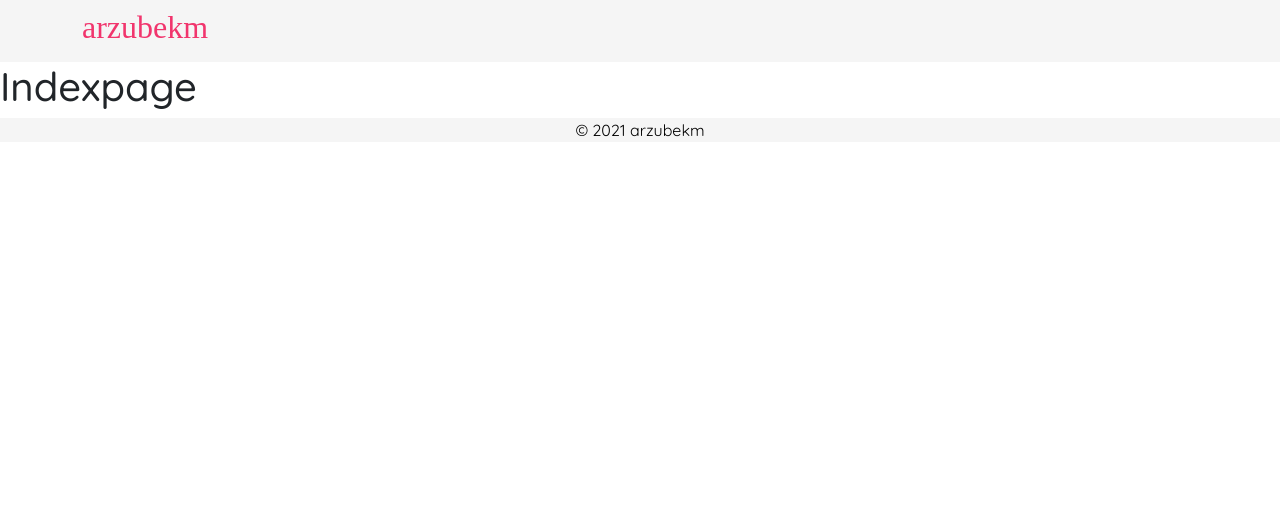
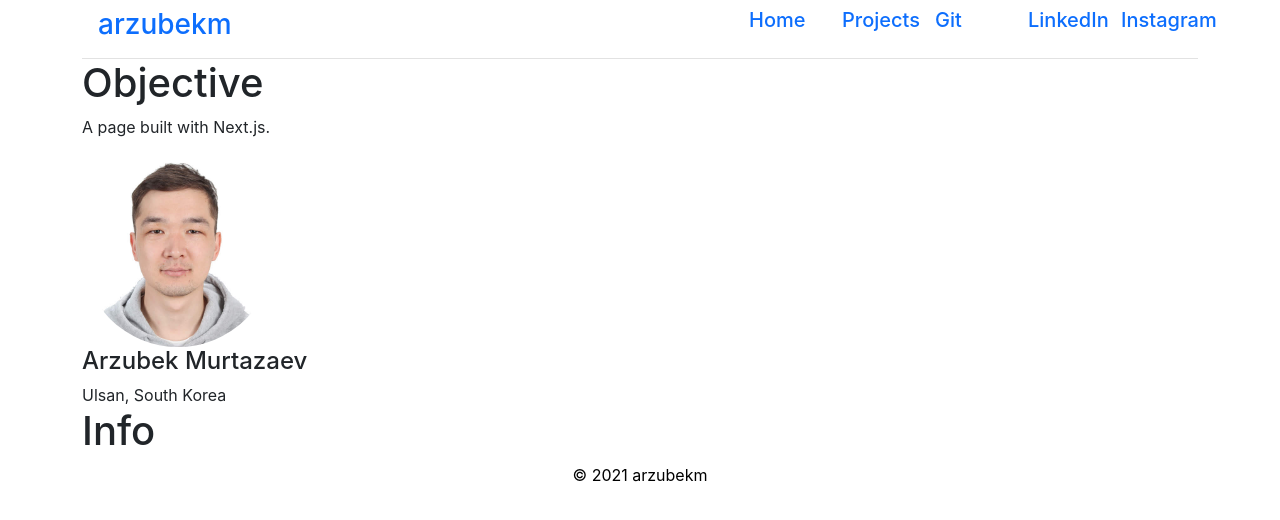
Before and after one commit to arzubekm/portfolio, a Next.js app: page / in a window 1280 px wide. Shown: the top 520 px of the page. Built offline with nearby package versions, Linux system fonts and the light colour scheme.

Commit message:
Working on body part

```diff
--- a/comps/Footer.js
+++ b/comps/Footer.js
@@ -2,7 +2,7 @@ import styles from '../styles/Home.module.css'
 
 const Footer = () => {
     return (
-        <div className="fluid">
+        <div className="container">
             <footer className={styles.footer}>
             © 2021 <a href="https://www.linkedin.com/in/arzubek-murtazaev-360822142/" target="_blank">arzubekm</a>
             </footer>
--- a/comps/Navbar.js
+++ b/comps/Navbar.js
@@ -1,19 +1,33 @@
 import Link from 'next/link'
 import 'bootstrap/dist/css/bootstrap.css'
 import styles from '../styles/Home.module.css'
-import { FontAwesomeIcon } from '@fortawesome/react-fontawesome'
 
 const Navbar = () => {
     return (
-        <div className={styles.navbar}>
-            <div className="navbar navbar-light">
-                <div className="container-fluid">
-                <div className="container">
-                    <Link href="/"><a><h2>arzubekm</h2></a></Link>
-                </div>
-                <a href="https://github.com/arzubekm/" target="_blank">
-                    <FontAwesomeIcon icon="github" />
-                </a>
+        <div>
+            <div className="container">
+                <div className={styles.navbar}>
+                    <nav class="nav">
+                        <div class="col-3">
+                            <a href="/" class="nav-link active" aria-current="page"><h3>arzubekm</h3></a>
+                        </div>
+                        <div class="col-4"></div>
+                        <div class="col-1">
+                            <Link href="/"><a class="nav-link"><h5>Home</h5></a></Link>
+                        </div>
+                        <div class="col-1">
+                            <Link href="/projects"><a class="nav-link"><h5>Projects</h5></a></Link>
+                        </div>
+                        <div class="col-1">
+                            <a class="nav-link"><h5>Git</h5></a>
+                        </div>
+                        <div class="col-1">
+                            <a class="nav-link"><h5>LinkedIn</h5></a>
+                        </div>
+                        <div class="col-1">
+                            <a class="nav-link"><h5>Instagram</h5></a>
+                        </div>
+                    </nav>
                 </div>
             </div>
         </div>
--- a/pages/index.js
+++ b/pages/index.js
@@ -4,67 +4,25 @@ import styles from '../styles/Home.module.css'
 
 export default function Home() {
   return (
-    // <div className={styles.container}>
-    //   <Head>
-    //     <title>Create Next App</title>
-    //     <meta name="description" content="Generated by create next app" />
-    //     <link rel="icon" href="/favicon.ico" />
-    //   </Head>
-
-    //   <main className={styles.main}>
-    //     <h1 className={styles.title}>
-    //       Welcome to <a href="https://nextjs.org">Next.js!</a>
-    //     </h1>
-
-    //     <p className={styles.description}>
-    //       Get started by editing{' '}
-    //       <code className={styles.code}>pages/index.js</code>
-    //     </p>
-
-    //     <div className={styles.grid}>
-    //       <a href="https://nextjs.org/docs" className={styles.card}>
-    //         <h2>Documentation &rarr;</h2>
-    //         <p>Find in-depth information about Next.js features and API.</p>
-    //       </a>
-
-    //       <a href="https://nextjs.org/learn" className={styles.card}>
-    //         <h2>Learn &rarr;</h2>
-    //         <p>Learn about Next.js in an interactive course with quizzes!</p>
-    //       </a>
-
-    //       <a
-    //         href="https://github.com/vercel/next.js/tree/master/examples"
-    //         className={styles.card}
-    //       >
-    //         <h2>Examples &rarr;</h2>
-    //         <p>Discover and deploy boilerplate example Next.js projects.</p>
-    //       </a>
-
-    //       <a
-    //         href="https://vercel.com/new?utm_source=create-next-app&utm_medium=default-template&utm_campaign=create-next-app"
-    //         className={styles.card}
-    //       >
-    //         <h2>Deploy &rarr;</h2>
-    //         <p>
-    //           Instantly deploy your Next.js site to a public URL with Vercel.
-    //         </p>
-    //       </a>
-    //     </div>
-    //   </main>
-
-    //   <footer className={styles.footer}>
-    //     <a
-    //       href="https://vercel.com?utm_source=create-next-app&utm_medium=default-template&utm_campaign=create-next-app"
-    //       target="_blank"
-    //       rel="noopener noreferrer"
-    //     >
-    //       Powered by{' '}
-    //       <span className={styles.logo}>
-    //         <Image src="/vercel.svg" alt="Vercel Logo" width={72} height={16} />
-    //       </span>
-    //     </a>
-    //   </footer>
-    // </div>
-    <h1>Indexpage</h1>
+    <div>
+      <div className="container">
+        <div>
+          <div class="row-2">
+            <h1>Objective</h1>
+            <p>A page built with <a href="https://nextjs.org/" target="_blank">Next.js</a>.</p>
+          </div>
+          <div class="row-1">
+            <div class="col-3">
+              <img src="avatar.jpg" class={styles.imgavatar} alt="Arzu"/>
+              <h4>Arzubek Murtazaev</h4>
+              <h7>Ulsan, South Korea</h7>
+            </div>
+            <div class="col-9">
+              <h1>Info</h1>
+            </div>
+          </div>
+        </div>
+      </div>
+    </div>
   )
 }
--- a/styles/Home.module.css
+++ b/styles/Home.module.css
@@ -123,19 +123,18 @@
 /* OWN STYLES */
 
 .navbar {
-    background-color: whitesmoke;
-    border-color: transparent;
-    color: whitesmoke;
-}
-
-.navbar h2 {
-    color:#f1356d;
-    /* font-weight: bolder; */
-    font-family: cursive;
+  border-bottom: 1px solid #e2e2e2;
+  text-align: justify;
 }
 
 .footer {
-    background-color: whitesmoke;
     color: black;
+    /* color:#f1356d; */
     text-align: center;
 }
+
+.imgavatar {
+  height: 12rem;
+  width: 12rem;
+  border-radius: 50%;
+}
--- a/styles/globals.css
+++ b/styles/globals.css
@@ -13,5 +13,5 @@ a {
 
 * {
   box-sizing: border-box;
-  font-family: "Quicksand";
+  font-family: Inter,ui-sans-serif,system-ui,-apple-system,BlinkMacSystemFont,Segoe UI,Roboto,Helvetica Neue,Arial,Noto Sans,sans-serif,Apple Color Emoji,Segoe UI Emoji,Segoe UI Symbol,Noto Color Emoji;
 }
```
Also changed, not shown: pages/projects.js (added, +9 -0 lines), public/avatar.jpg (added).
